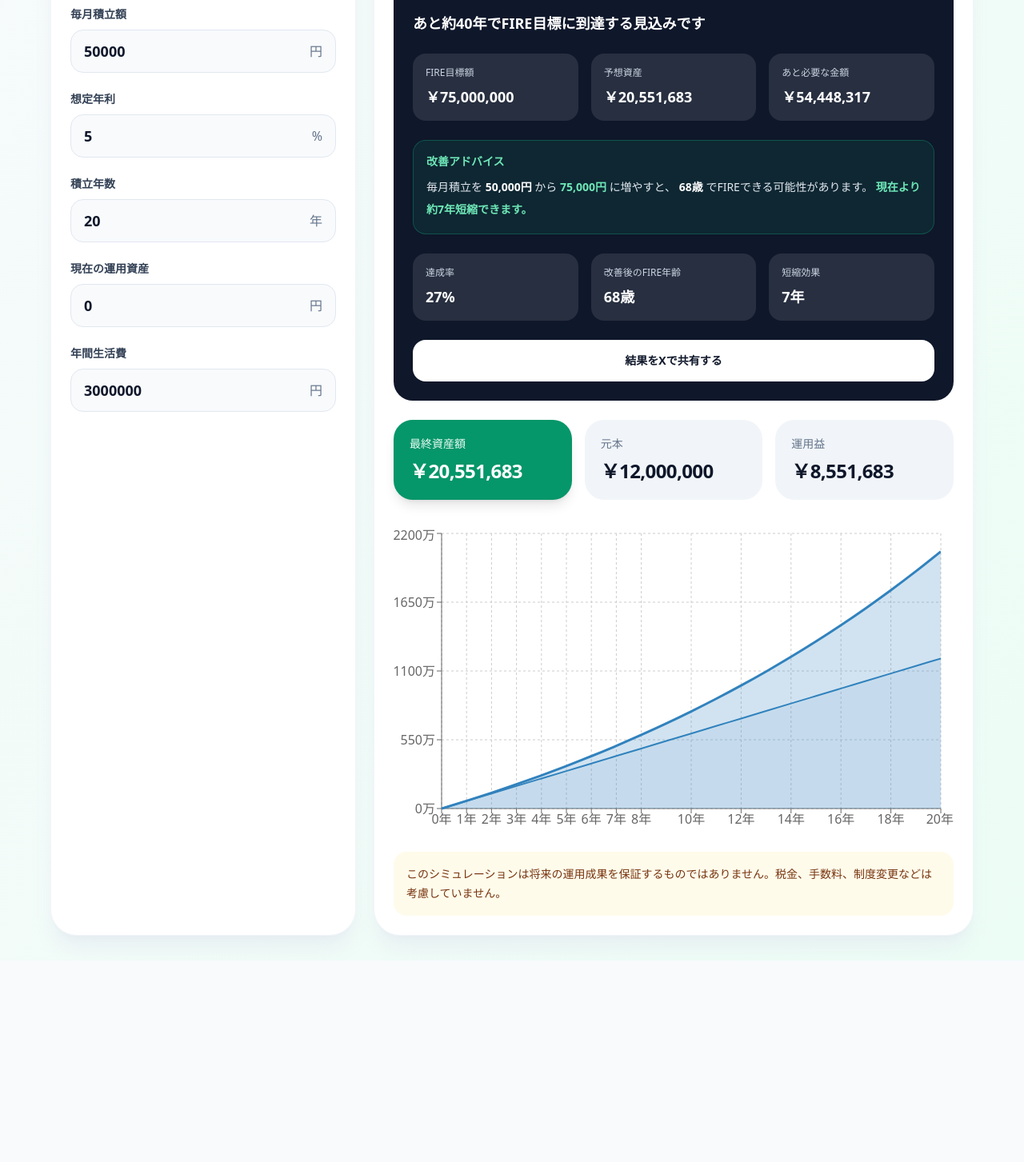
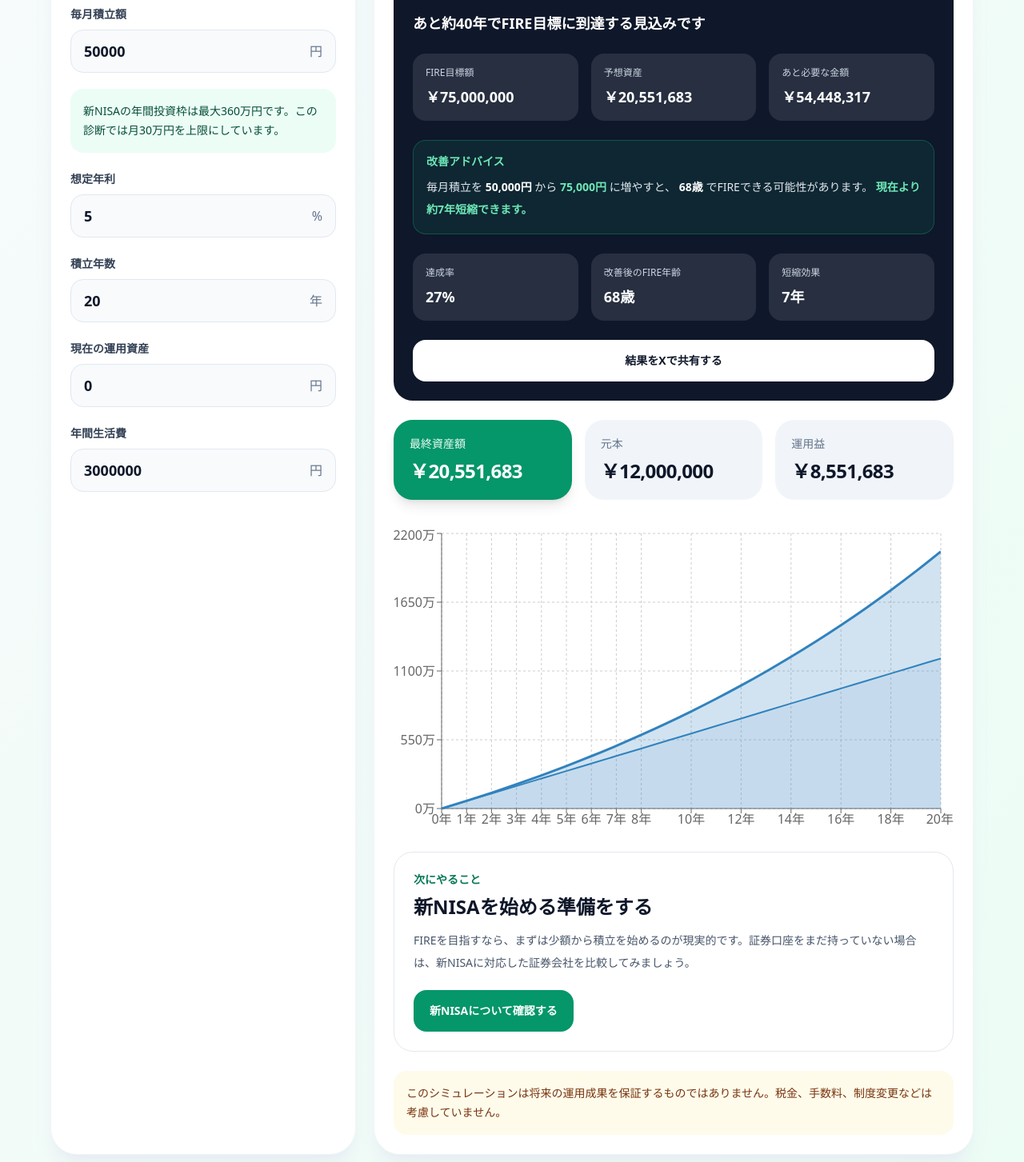
Before and after one commit to shin8612/nisa-simulator, a Next.js app: page / in a window 1280 px wide. Shown: the part 577-2030 px from the top of the page at 80% size. Before the commit the page ends 1778 px from the top, so only its background shows below. Built offline with nearby package versions, Linux system fonts and the light colour scheme.

Commit message:
Add NISA CTA and local storage

```diff
--- a/app/page.tsx
+++ b/app/page.tsx
@@ -1,6 +1,6 @@
 "use client";
 
-import { useMemo, useState } from "react";
+import { useEffect, useMemo, useState } from "react";
 import {
   Area,
   AreaChart,
@@ -19,6 +19,7 @@ type Row = {
 };
 
 const SITE_URL = "https://nisa-simulator-six.vercel.app/";
+const NISA_MONTHLY_LIMIT = 300000;
 
 const yen = new Intl.NumberFormat("ja-JP", {
   style: "currency",
@@ -64,6 +65,10 @@ function calcFireYears(current: number, monthly: number, annualRate: number, yea
   return null;
 }
 
+function clampMonthly(value: number) {
+  return Math.min(Math.max(value, 0), NISA_MONTHLY_LIMIT);
+}
+
 export default function Home() {
   const [monthly, setMonthly] = useState(50000);
   const [annualRate, setAnnualRate] = useState(5);
@@ -71,6 +76,30 @@ export default function Home() {
   const [current, setCurrent] = useState(0);
   const [yearlyCost, setYearlyCost] = useState(3000000);
   const [age, setAge] = useState(35);
+
+  useEffect(() => {
+    const saved = localStorage.getItem("nisa-fire-inputs");
+    if (!saved) return;
+
+    try {
+      const values = JSON.parse(saved);
+      setMonthly(clampMonthly(Number(values.monthly ?? 50000)));
+      setAnnualRate(Number(values.annualRate ?? 5));
+      setYears(Number(values.years ?? 20));
+      setCurrent(Number(values.current ?? 0));
+      setYearlyCost(Number(values.yearlyCost ?? 3000000));
+      setAge(Number(values.age ?? 35));
+    } catch {
+      // 保存データが壊れていたら無視
+    }
+  }, []);
+
+  useEffect(() => {
+    localStorage.setItem(
+      "nisa-fire-inputs",
+      JSON.stringify({ monthly, annualRate, years, current, yearlyCost, age })
+    );
+  }, [monthly, annualRate, years, current, yearlyCost, age]);
 
   const data = useMemo(
     () => simulate(monthly, annualRate, years, current),
@@ -85,15 +114,16 @@ export default function Home() {
   const remainingAmount = Math.max(0, fireTarget - last.balance);
   const fireProgress = Math.min(100, Math.round((last.balance / fireTarget) * 100));
 
-  const recommendedMonthly = Math.round(monthly * 1.5);
+  const recommendedMonthly = clampMonthly(Math.round(monthly * 1.5));
   const recommendedFireYears = calcFireYears(current, recommendedMonthly, annualRate, yearlyCost);
-  const recommendedFireAge =
-    recommendedFireYears === null ? null : age + recommendedFireYears;
+  const recommendedFireAge = recommendedFireYears === null ? null : age + recommendedFireYears;
 
   const shortenedYears =
     fireYears !== null && recommendedFireYears !== null
       ? Math.max(0, fireYears - recommendedFireYears)
       : null;
+
+  const isMonthlyMax = monthly >= NISA_MONTHLY_LIMIT;
 
   const shareText = [
     "新NISA・FIRE診断をやってみた",
@@ -131,7 +161,20 @@ export default function Home() {
 
             <div className="mt-6 space-y-5">
               <Input label="現在の年齢" value={age} setValue={setAge} suffix="歳" min={18} step={1} />
-              <Input label="毎月積立額" value={monthly} setValue={setMonthly} suffix="円" min={0} step={1000} />
+              <Input
+                label="毎月積立額"
+                value={monthly}
+                setValue={(value) => setMonthly(clampMonthly(value))}
+                suffix="円"
+                min={0}
+                max={NISA_MONTHLY_LIMIT}
+                step={1000}
+              />
+
+              <div className="rounded-2xl bg-emerald-50 p-4 text-sm leading-6 text-emerald-900">
+                新NISAの年間投資枠は最大360万円です。この診断では月30万円を上限にしています。
+              </div>
+
               <Input label="想定年利" value={annualRate} setValue={setAnnualRate} suffix="%" min={0} step={0.1} />
               <Input label="積立年数" value={years} setValue={setYears} suffix="年" min={1} step={1} />
               <Input label="現在の運用資産" value={current} setValue={setCurrent} suffix="円" min={0} step={10000} />
@@ -165,7 +208,11 @@ export default function Home() {
               <div className="mt-6 rounded-2xl border border-emerald-500/30 bg-emerald-500/10 p-4">
                 <p className="text-sm font-bold text-emerald-300">改善アドバイス</p>
 
-                {recommendedFireAge === null ? (
+                {isMonthlyMax ? (
+                  <p className="mt-2 text-sm leading-7 text-slate-200">
+                    毎月積立額は新NISA年間投資枠の上限目安に達しています。FIREを早めるには、年間生活費を下げる、現在資産を増やす、運用期間を長くする方法が考えられます。
+                  </p>
+                ) : recommendedFireAge === null ? (
                   <p className="mt-2 text-sm leading-7 text-slate-200">
                     毎月積立を増やす、年間生活費を下げる、運用期間を長くすることでFIRE達成に近づきます。
                   </p>
@@ -232,6 +279,22 @@ export default function Home() {
               </ResponsiveContainer>
             </div>
 
+            <section className="mt-6 rounded-3xl border border-slate-200 bg-white p-6">
+              <p className="text-sm font-bold text-emerald-700">次にやること</p>
+              <h3 className="mt-2 text-2xl font-black">新NISAを始める準備をする</h3>
+              <p className="mt-3 text-sm leading-7 text-slate-600">
+                FIREを目指すなら、まずは少額から積立を始めるのが現実的です。証券口座をまだ持っていない場合は、新NISAに対応した証券会社を比較してみましょう。
+              </p>
+              <a
+                href="https://www.fsa.go.jp/policy/nisa2/know/"
+                target="_blank"
+                rel="noopener noreferrer"
+                className="mt-5 inline-block rounded-2xl bg-emerald-600 px-5 py-4 text-sm font-black text-white transition hover:bg-emerald-700"
+              >
+                新NISAについて確認する
+              </a>
+            </section>
+
             <p className="mt-6 rounded-2xl bg-amber-50 p-4 text-sm leading-6 text-amber-900">
               このシミュレーションは将来の運用成果を保証するものではありません。税金、手数料、制度変更などは考慮していません。
             </p>
@@ -248,6 +311,7 @@ function Input({
   setValue,
   suffix,
   min,
+  max,
   step,
 }: {
   label: string;
@@ -255,6 +319,7 @@ function Input({
   setValue: (value: number) => void;
   suffix: string;
   min: number;
+  max?: number;
   step: number;
 }) {
   return (
@@ -266,6 +331,7 @@ function Input({
           type="number"
           value={value}
           min={min}
+          max={max}
           step={step}
           onChange={(e) => setValue(Number(e.target.value))}
         />
```
